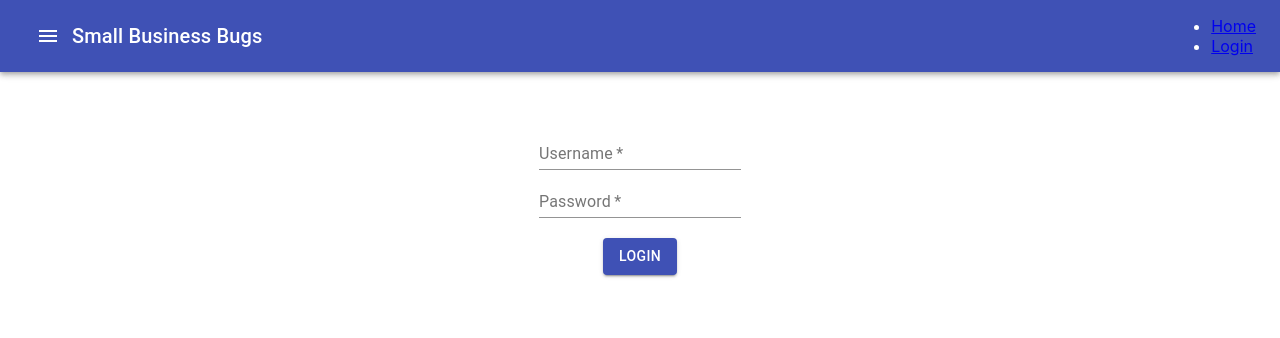
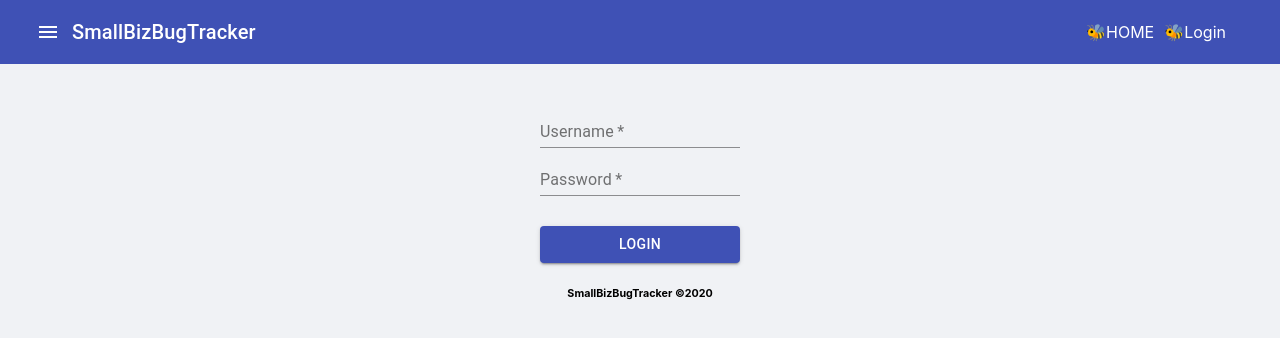
Before and after one commit to tomsonkan/tk_app, a React (Create React App) app: page /login in a window 1280 px wide. Shown: the top 338 px of the page. Built offline with nearby package versions, Linux system fonts and the light colour scheme.

Commit message:
Update formatting

```diff
--- a/package.json
+++ b/package.json
@@ -53,5 +53,6 @@
       "last 1 firefox version",
       "last 1 safari version"
     ]
-  }
+  },
+  "proxy": "http://localhost:5000"
 }
--- a/src/App.css
+++ b/src/App.css
@@ -35,6 +35,14 @@
   to {
     transform: rotate(360deg);
   }
+}
+
+body {
+  background: #F0F2F5
+}
+
+.add-bus {
+  width: 300px
 }
 
 .card-container1 {
@@ -104,3 +112,45 @@
 }
 
 .unlist { color: #16150f; font-family: 'Raleway',sans-serif; font-size: 15px; line-height: 22px;  }
+
+.nav-list {
+    display: flex;
+    flex-wrap: wrap;
+    justify-content: space-around;
+    list-style-type: "\1F41D"
+}
+
+.nav-list-item{
+  margin-right: 30px;
+}
+
+.lnk {
+  color: white;
+  text-decoration: none
+}
+
+.lnk:hover {
+  text-decoration: underline;
+}
+
+.bottomRoot {
+  background-color: blue;
+}
+
+.foot {
+    background-color:  rgb(61, 59, 192);
+    color: white;
+    min-height: 2rem;
+    text-align: center;
+    width: 100%;
+    margin-bottom: -20px;
+    padding-bottom: 20px;
+}
+
+.ticTitle {
+    font-family: 'Trebuchet MS', 'Lucida Sans Unicode', 'Lucida Grande', 'Lucida Sans', Arial, sans-serif;
+}
+
+ul {
+  list-style-type: square
+}
--- a/src/components/Home.js
+++ b/src/components/Home.js
@@ -7,8 +7,16 @@ import {
       Divider,
       TableCell,
       Grid,
-      Avatar
+      Avatar,
+      BottomNavigation,
+      BottomNavigationAction,
+      AppBar
+
     } from '@material-ui/core'
+import FolderIcon from '@material-ui/icons/Folder';
+import RestoreIcon from '@material-ui/icons/Restore';
+import FavoriteIcon from '@material-ui/icons/Favorite';
+import LocationOnIcon from '@material-ui/icons/LocationOn';
 import DeleteOutlinedIcon from '@material-ui/icons/DeleteOutlined'
 // import { makeStyles } from '@material-ui/core/styles'
 import { MuiThemeProvider, createMuiTheme } from '@material-ui/core/styles';
@@ -64,19 +72,19 @@ console.log(props.reqs.length)
     {document.cookie == "loggedIn=true" ? (
     <>
 
-    <Container maxWidth="lg" className="car-container" style={{height: "60px", width: "500px", marginTop:"50px", marginBottom:"70px", justifyContent:"center"}}>
+    <Container maxWidth="lg" className="car-container" style={{height: "60px", width: "500px", marginTop:"50px", paddingBottom: "200px", justifyContent:"center"}}>
       <br/>
       <div className = "flex-container">
-        <Grid container justify="center" spacing={3}>
-          <h2 >Welcome! Lets Add Some Tickets</h2>
+        <Grid container justify="center" spacing={1} style={{marginTop:"40px"}}>
+          <h2 className= "ticTitle">Welcome! Lets Add Some Tickets</h2>
           <AddReq style={{alignContent:"flex-start"}} busTotal={props.reqs.length}/>
           <br/>
           {/* <AddReq1 busTotal={props.reqs.length}/> */}
         </Grid>
       </div>
     </Container>
-    <div className="card-container1">
-    <Container><h2>High Priority Tickets: {props.reqs.filter(item => item.lvl === 'High').length}</h2></Container>
+    <div className="card-container1" style={{ marginBottom: "50px"}}>
+    <Container><h2 className= "ticTitle">High Priority Tickets: <span style={{fontSize: '30px', fontWeight: "Normal", color: "Red"}}>{props.reqs.filter(item => item.lvl === 'High').length}</span></h2></Container>
       {props.reqs.length === 0 ? props.fetchReqs() :
           props.reqs.map((req, idx) => (
             <Card key={req.id} className="card">
@@ -84,8 +92,7 @@ console.log(props.reqs.length)
               <>
               <CardContent className="text-gray1" theme = {theme}>
                 <Grid container alignItems="flex-start" justify="space-evenly" direction="row">
-                  <h2>BUG ID:
-                  </h2>
+                  <h2 className= "ticTitle">BUG ID:  </h2>
                   <Avatar className = "av1" aria-label="recipe"  style={{color: 'mediumblue'}}>
                   {req["id"]}
                   </Avatar>
@@ -119,16 +126,15 @@ console.log(props.reqs.length)
     }
     </div>
 
-    <div className="card-container2" style={{marginTop:"120px"}}>
-      <Container><h2>Medium Priority Tickets: {props.reqs.filter(item => item.lvl === 'Medium').length}</h2></Container>
+    <div className="card-container2" style={{marginTop:"20px", marginBottom: "40px"}}>
+      <Container><h2 className= "ticTitle">Medium Priority Tickets: <span style={{fontSize: '30px', fontWeight: "Normal", color: "Blue"}}>{props.reqs.filter(item => item.lvl === 'Medium').length}</span></h2></Container>
       {props.reqs.length === 0 ? props.fetchReqs() :props.reqs.map((req, idx) => (
         <Card key={idx} className="card1">
           {req["lvl"] == "Medium" ?
             <>
             <CardContent className="text-gray2" >
               <Grid container alignItems="flex-start" justify="space-evenly" direction="row">
-                <h3>BUG ID:
-                </h3>
+                <h2 className= "ticTitle">BUG ID:</h2>
                 <Avatar className = "av2" aria-label="recipe"  style={{color: 'mediumblue'}}>
                 {req["id"]}
                 </Avatar>
@@ -158,16 +164,15 @@ console.log(props.reqs.length)
       ))}
     </div>
 
-    <div className="card-container3" style={{marginTop:"120px"}}>
-      <Container><h2>Low Priority Tickets: {props.reqs.filter(item => item.lvl === 'Low').length}</h2></Container>
+    <div className="card-container3" style={{marginTop:"20px", marginBottom: "40px"}}>
+      <Container><h2 className= "ticTitle">Low Priority Tickets: <span style={{fontSize: '30px', fontWeight: "Normal", color: "Green", paddingBottom: "100px"}}>{props.reqs.filter(item => item.lvl === 'Low').length}</span></h2></Container>
       {props.reqs.length === 0 ? props.fetchReqs() :props.reqs.map((req, idx) => (
         <Card key={idx} className="card1">
           {req["lvl"] == "Low" ?
             <>
             <CardContent className="text-gray3" >
               <Grid container alignItems="flex-start" justify="space-evenly" direction="row">
-                <h3>BUG ID:
-                </h3>
+                <h2 className= "ticTitle">BUG ID: </h2>
                 <Avatar className = "av2" aria-label="recipe"  style={{color: 'mediumblue'}}>
                 {req["id"]}
                 </Avatar>
@@ -196,7 +201,20 @@ console.log(props.reqs.length)
         </Card>
       ))}
     </div>
-  </>)
+    <Container className="foot">
+      <div className="foot">
+
+      <BottomNavigationAction label="Recents" value="recents" icon={<RestoreIcon />} />
+      <BottomNavigationAction label="Favorites" value="favorites" icon={<FavoriteIcon />} />
+      <BottomNavigationAction label="Nearby" value="nearby" icon={<LocationOnIcon />} />
+      <BottomNavigationAction label="Folder" value="folder" icon={<FolderIcon />} />
+
+    <h4 className= "ticTitle">SmallBizBugTracker ©2020</h4>
+    </div>
+    </Container>
+  </>
+
+  )
   : null}
   </>
   )
--- a/src/components/Like.js
+++ b/src/components/Like.js
@@ -83,7 +83,7 @@ class Like extends Component {
 
   render() {
     console.log(this.props , "render")
-    return <div>
+    return <div className= "ticTitle">
       Status:
       <button
         className = {this.props.req.isLiked1 == "1" ? "blackButton" : "whiteButton"}
--- a/src/components/Login.js
+++ b/src/components/Login.js
@@ -28,28 +28,29 @@ login = (e) => {
 render() {
   return (
     <div className="App" >
-      <Container maxWidth="sm" style={{height: "600px", width: "250px", paddingBottom: "280px", marginTop: "50px"}}>
+      <Container maxWidth="sm" style={{height: "600px", width: "250px", paddingBottom: "280px", marginTop: "100px"}}>
         <form className="login-form" onSubmit={this.login}>
-          <TextField
+          <TextField style={{width: "200px"}}
             required
             onChange={this.handleTextChange}
             value={this.state.username}
             name="username"
             label="Username"
             type="text" />
-          <TextField
+          <TextField style={{width: "200px"}}
             required
             onChange={this.handleTextChange}
             value={this.state.password}
             name="password"
             label="Password"
             type="password" />
-          <Button style = {{marginTop: "20px"}}
+          <Button style = {{marginTop: "30px", width: "200px"}}
             type="submit"
             className="login-button"
             variant="contained"
             color="primary">Login</Button>
         </form>
+        <h6>SmallBizBugTracker ©2020</h6>
       </Container>
     </div>
   );
--- a/src/components/Navigation.js
+++ b/src/components/Navigation.js
@@ -18,32 +18,35 @@ const Navigation = (props) => {
   }
 
   return (
-    <AppBar position="relative" color="primary">
+    <AppBar position="fixed" style={{display: 'flex', boxShadow: 'none'}}color="primary">
           <Toolbar>
               <IconButton color="inherit">
                   <MenuIcon />
               </IconButton>
               <Typography variant="h6" style={{ flexGrow: "1" }}>
-                  Small Business Bugs
+                  SmallBizBugTracker
               </Typography>
-              <ul className="nav-list" color="textPrimary">
+              <div className="nav-list1">
+              <ul className="nav-list" color="textSecondary">
                   <li className="nav-list-item" >
-                      <Link to="/login" className = "lnk">Home</Link>
+                      <Link to="/login" className = "lnk">HOME</Link>
                   </li>
 
                 {document.cookie == "loggedIn=true" ? (
                 <>
                 <li className="nav-list-item"
                     onClick={handleLogout}>
-                    <Link to="/" className = "lnk" >Logout</Link>
+                    <Link to="/" className = "lnk" >LOGOUT</Link>
                 </li>
                 </>
                 ):(
                 <li className="nav-list-item">
-                <Link to="/login" className = "lnk">Login</Link>
+                    <Link to="/login" className = "lnk">Login</Link>
                 </li>
+
             )}
               </ul>
+              </div>
           </Toolbar>
       </AppBar>
   )
```
